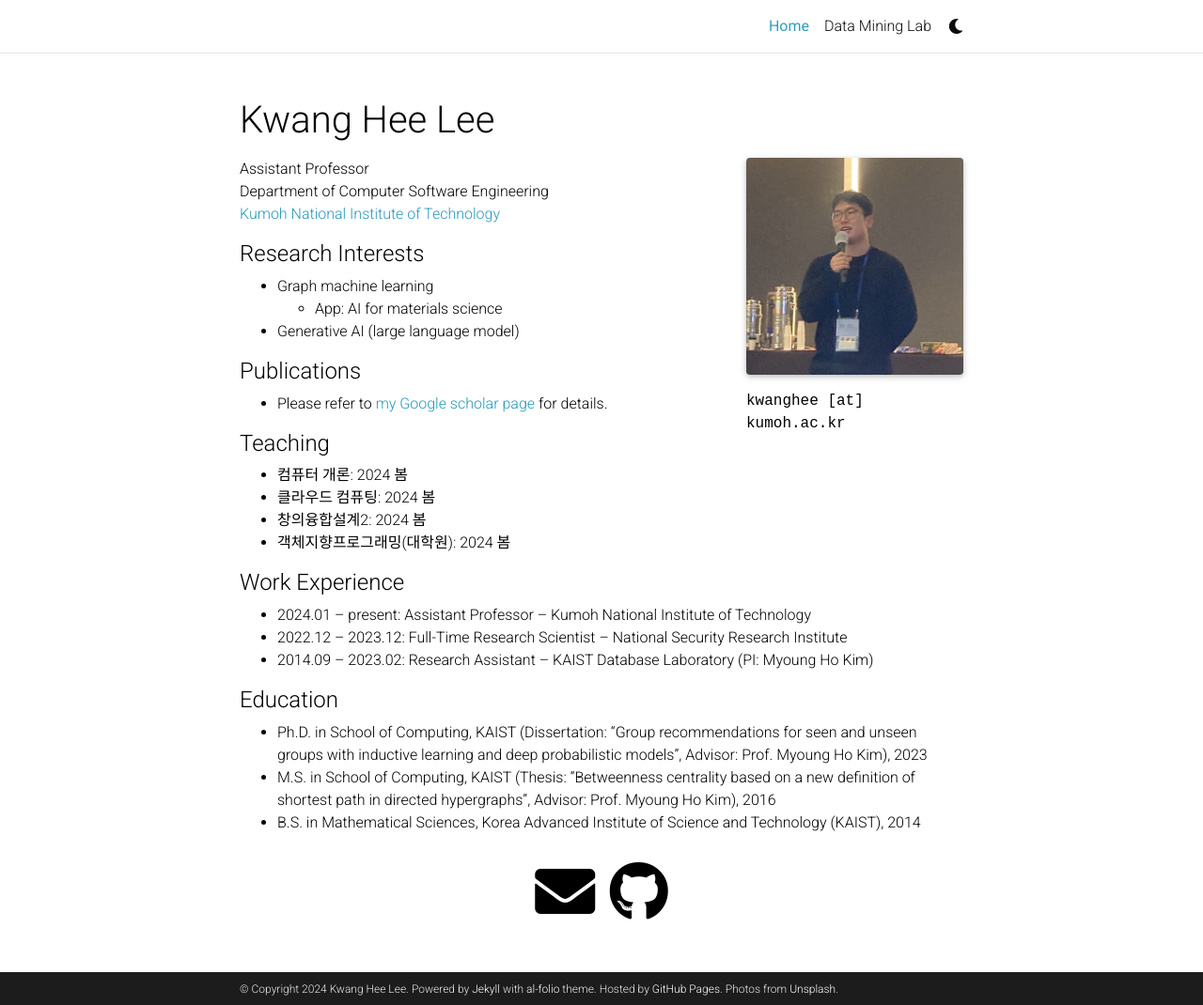
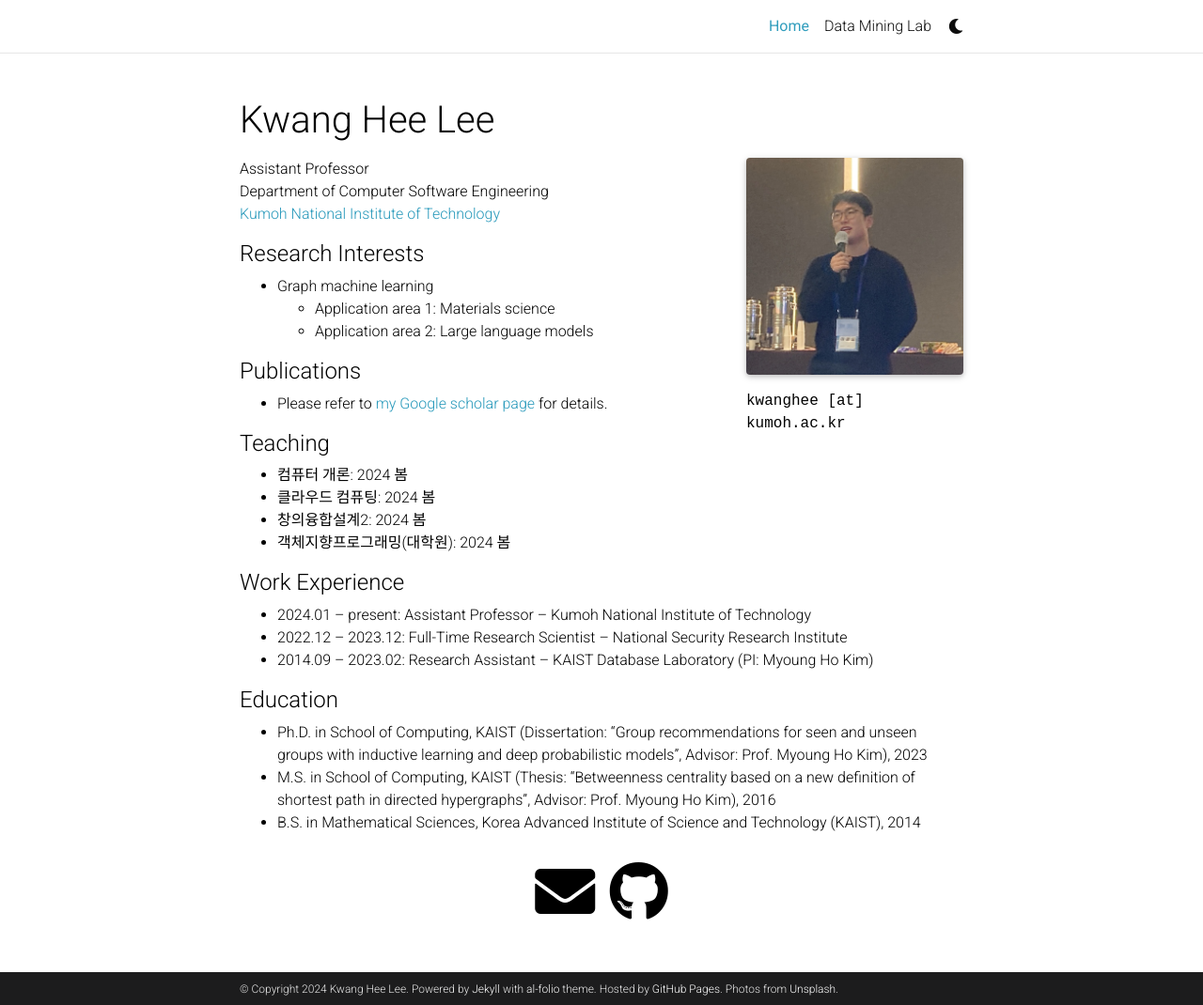
Before and after one commit to kwangheeya/kwangheeya.github.io, a Jekyll site: the page built from _pages/Home.md, in a window 1280 px wide and 1070 px high. Shown: the whole window at 94% size. Built offline with Jekyll 4.4.1, drawn with Linux system fonts in a browser that asks for light colours; full-size pictures stand in for the smaller copies a plugin makes; comment, search, counter and statistics services are not loaded; a style sheet for code colours, icons or effects is not loaded.

Commit message:
Update Home.md

```diff
--- a/_pages/Home.md
+++ b/_pages/Home.md
@@ -21,8 +21,8 @@ Department of Computer Software Engineering <br />
 #### Research Interests
 
 - Graph machine learning
-  - App: AI for materials science
-- Generative AI (large language model)
+  - Application area 1: Materials science
+  - Application area 2: Large language models
 
 #### Publications
 
```
